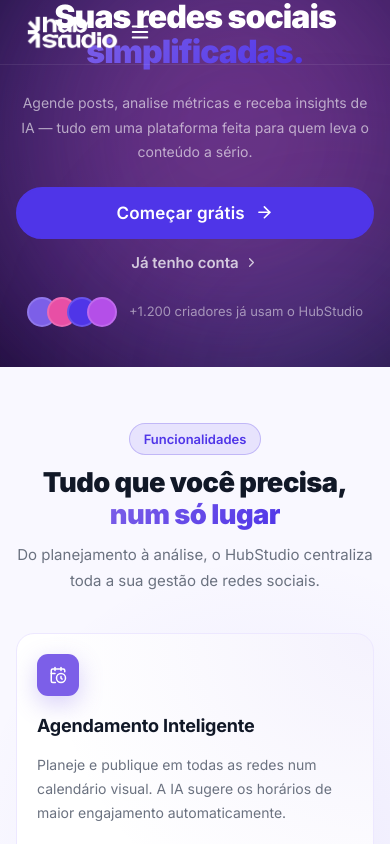
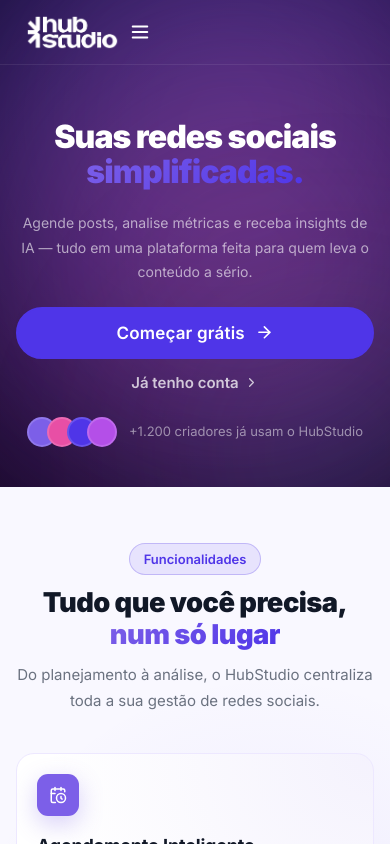
Before and after one commit to brenosemfreio/tcc, a React (Vite) app: page / in a window 390 px wide. Shown: the top 844 px of the page. Built offline with nearby package versions, Linux system fonts and the light colour scheme.

Commit message:
chore: auto sync [Claude]

```diff
--- a/src/pages/Landing/Landing.css
+++ b/src/pages/Landing/Landing.css
@@ -1733,11 +1733,12 @@
   }
 
   /* Hero stack vertical */
+  .l-hero { padding-top: 100px !important; }
   .l-hero__inner {
     grid-template-columns: 1fr;
     gap: 56px;
     min-height: auto;
-    padding-top: 180px;
+    padding-top: 60px !important;
     text-align: center;
   }
   .l-hero__content { align-items: center; }
@@ -1807,8 +1808,8 @@
   }
 
   /* Hero */
-  .l-hero { min-height: auto; padding-bottom: 56px; }
-  .l-hero__inner { padding-top: 160px; gap: 36px; }
+  .l-hero { min-height: auto; padding-top: 96px !important; padding-bottom: 56px; }
+  .l-hero__inner { padding-top: 40px !important; gap: 36px; }
   .l-hero__title { font-size: clamp(1.875rem, 7vw, 2.4rem); }
   .l-hero__sub { font-size: 0.9375rem; }
   .l-hero__ctas { gap: 14px; }
@@ -1897,8 +1898,8 @@
   }
 
   /* Hero ainda menor */
-  .l-hero { padding-bottom: 40px; }
-  .l-hero__inner { padding-top: 140px; gap: 28px; }
+  .l-hero { padding-top: 88px !important; padding-bottom: 40px; }
+  .l-hero__inner { padding-top: 32px !important; gap: 28px; }
   .l-hero__title { font-size: clamp(1.625rem, 9vw, 2rem); }
   .l-hero__sub { font-size: 0.875rem; }
   .l-hero__ctas {
```
